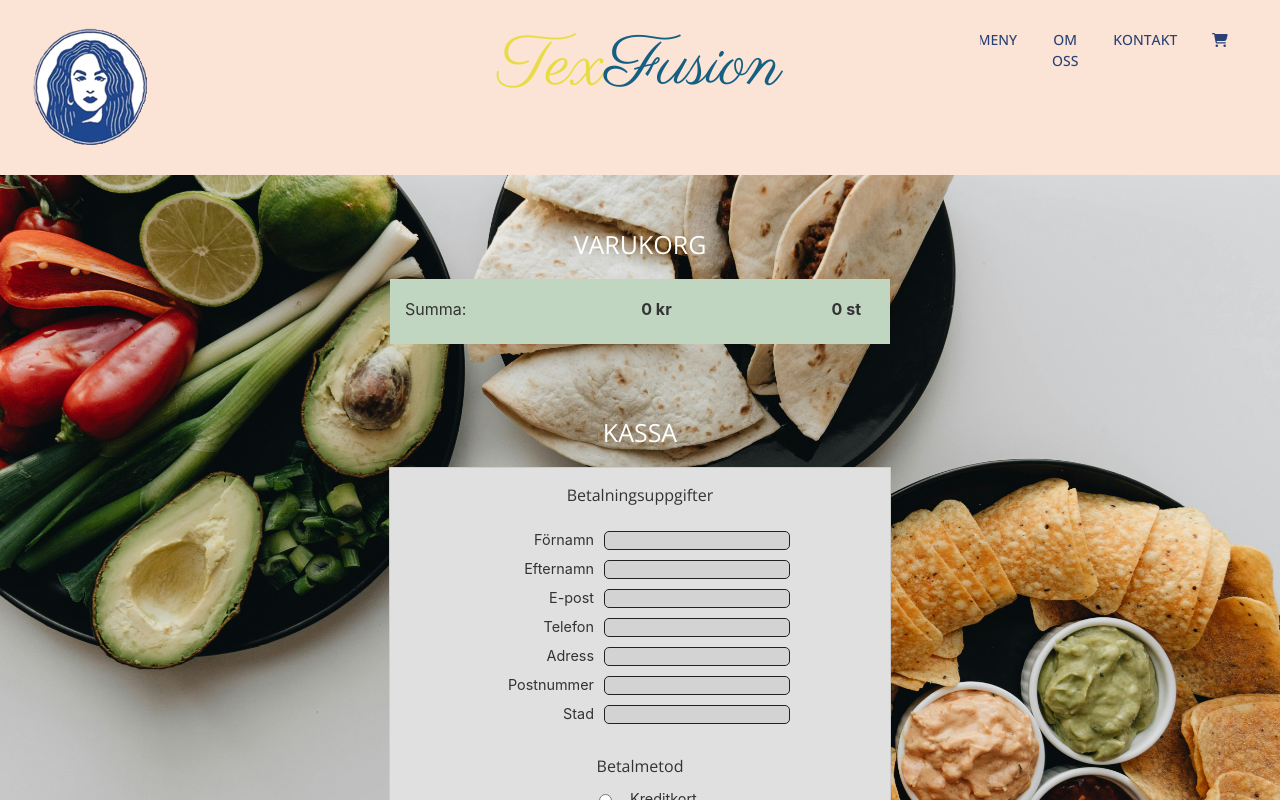
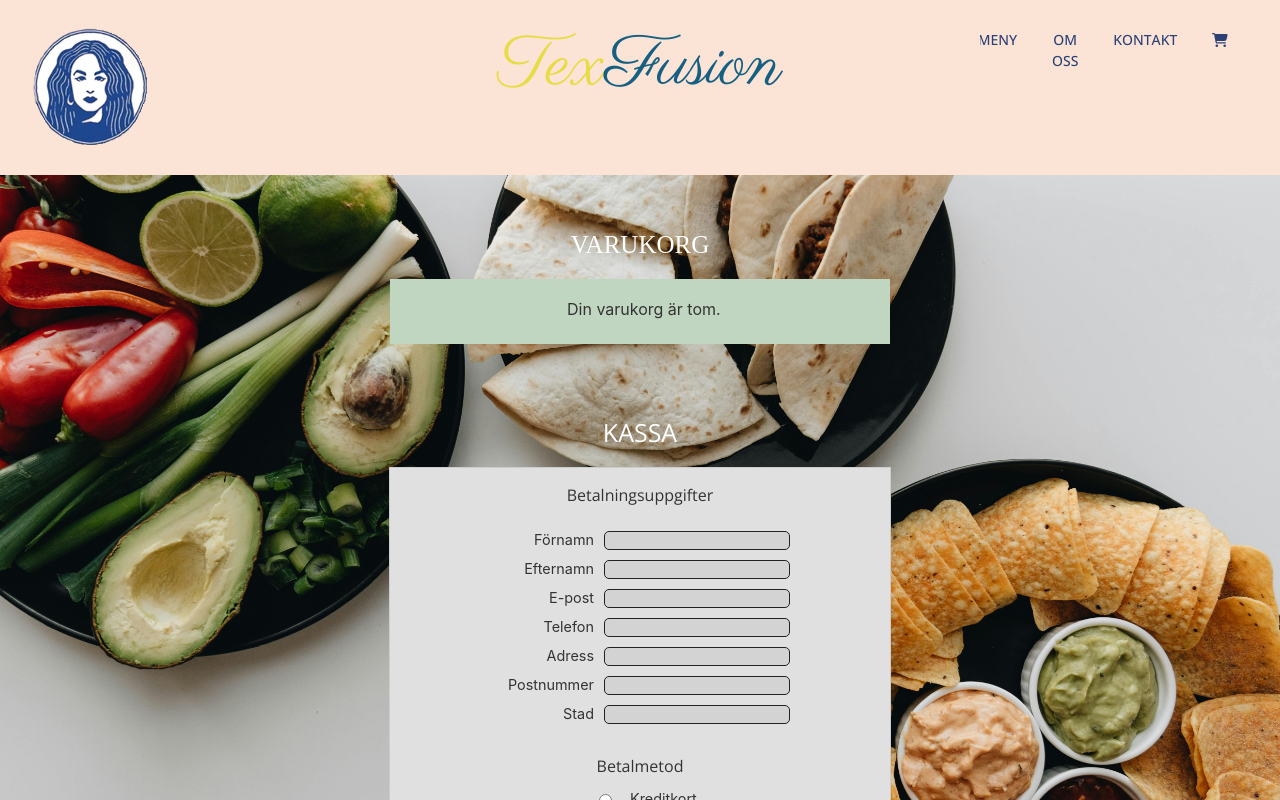
Before and after one commit to Rottweileriana/TexFusion, a React (Vite) app: page /Shoppingcart in a window 1280 px wide. Shown: the top 800 px of the page. Built offline with nearby package versions, Linux system fonts and the light colour scheme.

Commit message:
Added text to empty acrt

```diff
--- a/src/components/ShoppingCart.tsx
+++ b/src/components/ShoppingCart.tsx
@@ -153,7 +153,7 @@ const ShoppingCartContainer = styled.div`
 `;
 
 const StyledTitle = styled.h2`
-  font-family: "open Sans";
+  font-family: "pen Sans";
   font-size: 25px;
   font-weight: 300;
   color: white;
@@ -163,6 +163,10 @@ const StyledFontAwesomeIcon: (typeof FontAwesomeIcon) = styled(FontAwesomeIcon)`
  color: 145775;
  font-size: 15px;
  margin-top: 5px;
+`;
+
+const EmtptyCartText = styled.div`
+  margin-left: 162px;
 `;
 //#endregion
 
@@ -243,9 +247,15 @@ export const ShoppingCart: React.FC = () => {
           </CartRow>
         ))}
         <CartTotals>
-          <p>Summa:</p>
-          <TotalPrice>{totCartPrice} kr</TotalPrice>
-          <TotalQuantity>{totCartQuant} st</TotalQuantity>
+          {totCartQuant < 1 ? (
+            <EmtptyCartText>Din varukorg är tom.</EmtptyCartText>
+            ) : (
+            <>
+              <p>Summa:</p>
+              <TotalPrice>{totCartPrice} kr</TotalPrice>
+              <TotalQuantity>{totCartQuant} st</TotalQuantity>
+            </>
+          )}
         </CartTotals>
       </CartList>
     </ShoppingCartContainer>
```
